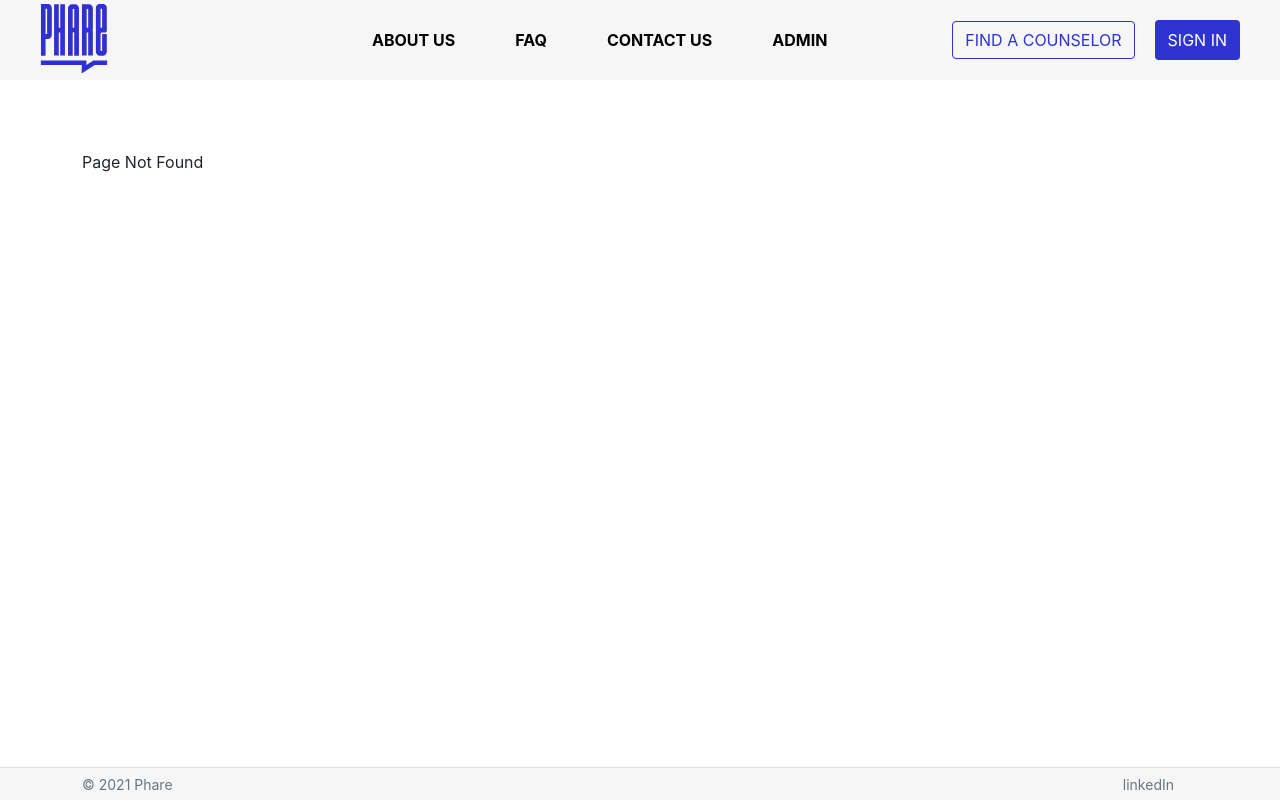
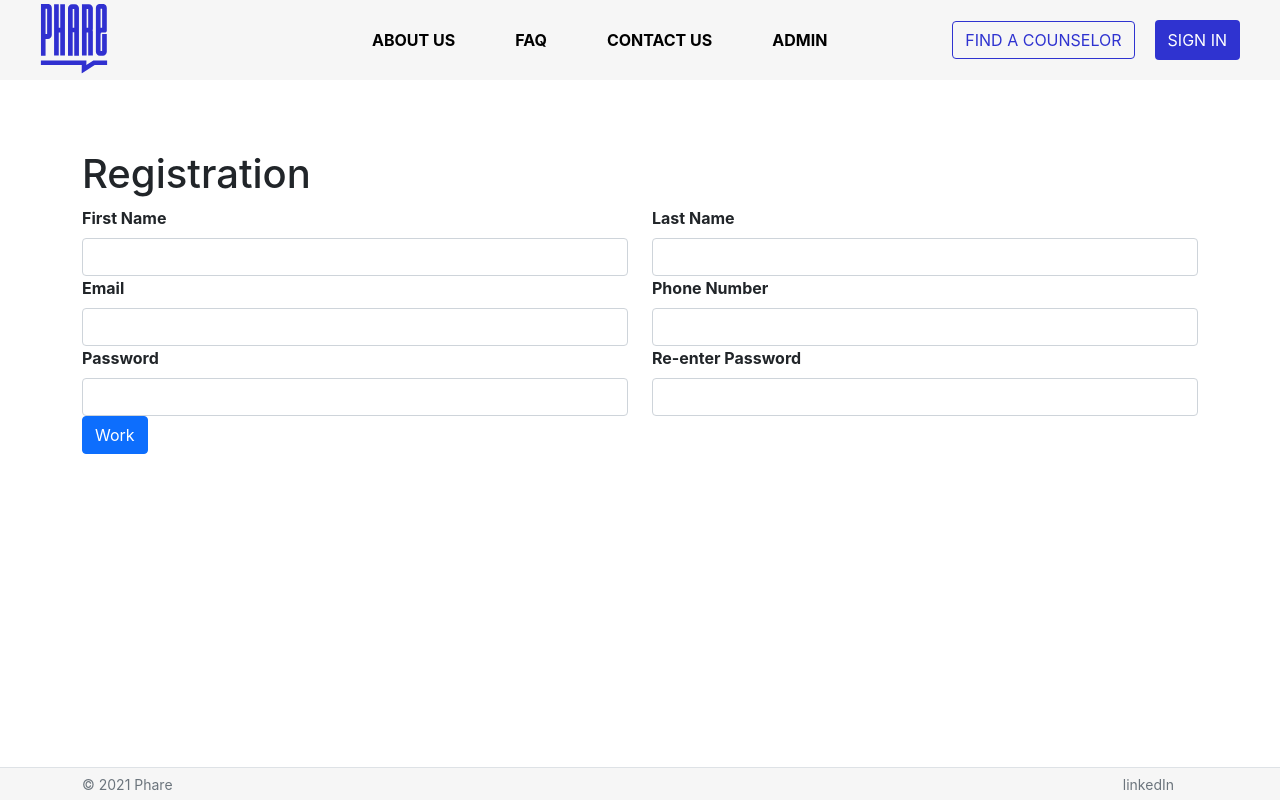
Before and after one commit to imcinnes31/Pricing-Tool, a React (Create React App) app in the folder client/: page /registeruser in a window 1280 px wide. Before the commit this address had no page. Built offline with nearby package versions, Linux system fonts and the light colour scheme.

Commit message:
registerUser added

```diff
--- a/client/src/App.js
+++ b/client/src/App.js
@@ -4,7 +4,7 @@ import "./assets/css/App.css";
 import { FILTERS } from "./constants/filters";
 import { ROUTES } from "./constants/routes";
 import DefaultLayout from "./layout/DefaultLayout";
-import { About, Contact, Faq, History, Main, Information, Home, Register } from "./pages";
+import { About, Contact, Faq, History, Main, Information, Home, Register, RegisterUser } from "./pages";
 import NotFound from "./pages/NotFound";
 import ProfilePage from "./pages/ProfilePage/ProfilePage.jsx";
 
@@ -66,6 +66,10 @@ export default function App(props) {
             <Register/>
           </Route>
 
+          <Route exact path={ROUTES.REGISTERUSER}>
+            <RegisterUser/>
+          </Route>
+
           <Route exact path="/*">
             <NotFound />
           </Route>
--- a/client/src/constants/routes.js
+++ b/client/src/constants/routes.js
@@ -8,4 +8,5 @@ export const ROUTES = {
   HISTORY: '/history',
   PROFILE: '/profile',
   REGISTER: '/register',
+  REGISTERUSER: '/registeruser'
 };
--- a/client/src/layout/partials/Header.jsx
+++ b/client/src/layout/partials/Header.jsx
@@ -21,7 +21,7 @@ export default function Header({ company }) {
           <Form.Group className="mb-3" controlId="formRegister">
             <p style={{ fontWeight: "bold" }}>
               New user? &nbsp;
-              <NavLink to={ROUTES.REGISTER}>
+              <NavLink to={ROUTES.REGISTERUSER}>
                 <span
                   style={{
                     fontWeight: "bold",
--- /dev/null
+++ b/client/src/pages/RegisterUser.jsx
@@ -0,0 +1,107 @@
+import React from "react";
+import Axios from "axios";
+import { Form, Row, Col, Container, Button } from "react-bootstrap";
+
+import { FILTERS } from "../constants/filters";
+import MultiSelector from "../components/MultiSelector";
+
+const { useState } = React;
+
+export default function RegisterUser() {
+  const [form, setForm] = useState({
+    id: "3cfacbf3-5ba4-4827-8577-235aa3fa1aa8",
+    pfp: "https://picsum.photos/360/240?random=0",
+    date: "2021-05-31T12:04:39.572Z",
+  });
+
+  const submitTest = (e) => {
+    // alert(JSON.stringify(form));
+    Axios.post("/api/insertCounselor", form);
+    e.preventDefault();
+  };
+
+  const handleChange = (e) => {
+    setForm({
+      ...form,
+      [e.target.id]: e.target.value,
+    });
+  };
+
+  const handleChangeArray = (selected) => {
+    setForm({
+      ...form,
+      [selected.id]: selected.optionsSelected,
+    });
+  };
+  return (
+    <div>
+      <h1>Registration</h1>
+      {/* Change Form.Control id to control id in the form group  */}
+      <Form onSubmit={submitTest}>
+      <Row>
+          <Col>
+            <Form.Label>First Name</Form.Label>
+            <Form.Control
+              type="text"
+              id="name"
+              onChange={handleChange}
+              required
+              ></Form.Control>
+          </Col>
+          <Col>
+            <Form.Label>Last Name</Form.Label>
+            <Form.Control
+              type="text"
+              id="name"
+              onChange={handleChange}
+              required
+              ></Form.Control>
+          </Col>
+        </Row>
+        <Row>
+          <Col>
+            <Form.Label>Email</Form.Label>
+            <Form.Control
+              type="text"
+              id="email"
+              onChange={handleChange}
+              required
+            ></Form.Control>
+          </Col>
+          <Col>
+            <Form.Label>Phone Number</Form.Label>
+            <Form.Control
+              type="text"
+              id="phone"
+              onChange={handleChange}
+              required
+            ></Form.Control>
+          </Col>
+          </Row>
+        <Row>
+          <Col>
+            <Form.Label>Password</Form.Label>
+            <Form.Control
+              type="password"
+              id="password"
+              onChange={handleChange}
+              required
+              ></Form.Control>
+          </Col>
+          <Col>
+            <Form.Label>Re-enter Password</Form.Label>
+            <Form.Control
+              type="password"
+              id="password"
+              onChange={handleChange}
+              required
+              ></Form.Control>
+          </Col>
+        </Row>
+        <Button type="submit">
+          Work
+        </Button>
+      </Form>
+    </div>
+  );
+}
--- a/client/src/pages/index.js
+++ b/client/src/pages/index.js
@@ -6,3 +6,4 @@ export {default as Faq} from './Faq'
 export {default as History} from './History'
 export {default as Home} from './Home'
 export {default as Register} from './Register'
+export {default as RegisterUser} from './RegisterUser'
```
